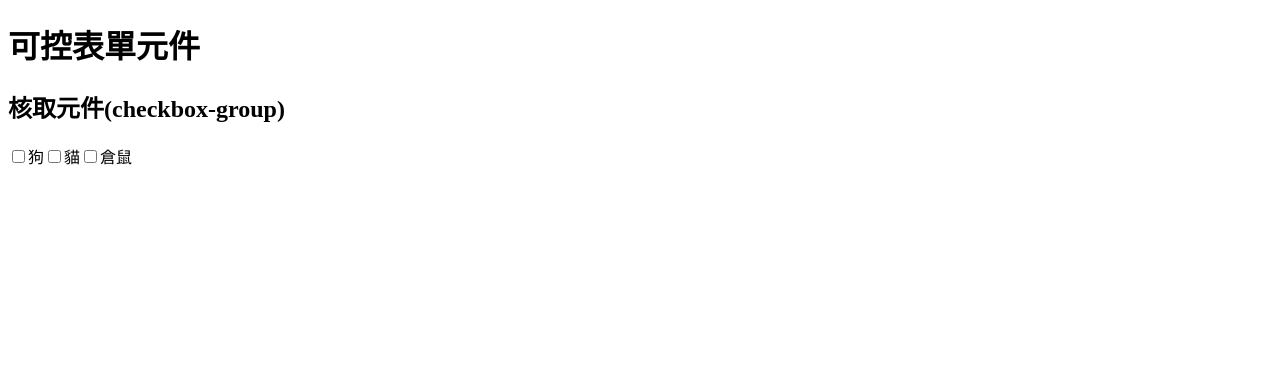
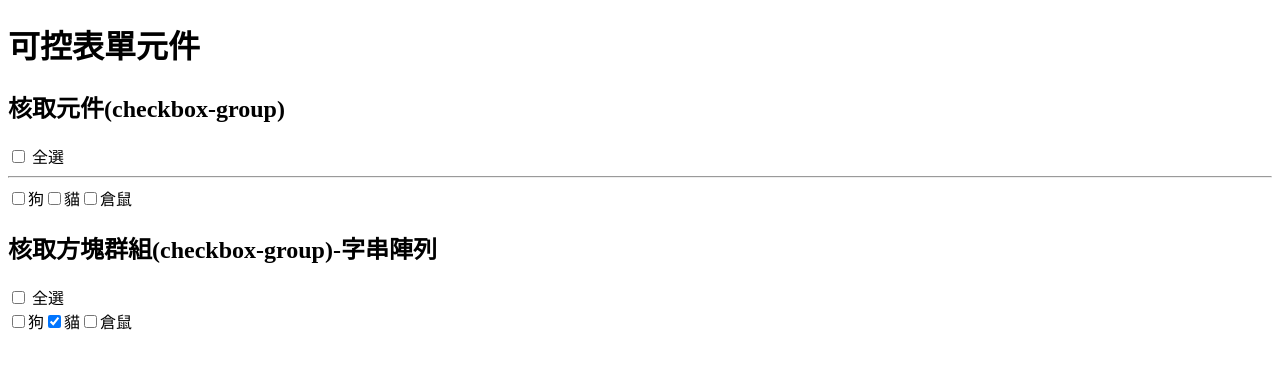
Before and after one commit to FrostAce52/next-base-main, a Next.js app: page /cs-1016/controlled-form in a window 1280 px wide. Shown: the top 368 px of the page. Built offline with nearby package versions, Linux system fonts and the light colour scheme.

Commit message:
controlled-form 08 checkbox-group-string

```diff
--- /dev/null
+++ b/components/controlled-form/my-checkbox-group-string.js
@@ -0,0 +1,65 @@
+import { useState } from 'react'
+
+export default function MyCheckboxGroupString() {
+  // 選項陣列
+  const petOptions = ['狗', '貓', '倉鼠']
+  // 核取方塊群組狀態 - 字串陣列
+  const [myPets, setMyPets] = useState(['貓'])
+
+  // 核取方塊事件函式
+  const handleCheckboxGroup = (e) => {
+    // 宣告方便接下來使用的變數名稱，對應事件觸發目標對象值
+    const etv = e.target.value
+    // 判斷目前是否有在myPets陣列中
+    if (myPets.includes(etv)) {
+      // 如果有 ==> 移出陣列
+      const nextMyPets = myPets.filter((v) => v !== etv)
+      setMyPets(nextMyPets)
+    } else {
+      // 否則 ==> 加入陣列
+      const nextMyPets = [...myPets, etv]
+      setMyPets(nextMyPets)
+    }
+  }
+
+  // 處理全選
+  const handleCheckboxGroupAll = (e) => {
+    if (e.target.checked) {
+      setMyPets(petOptions)
+    } else {
+      setMyPets([])
+    }
+  }
+
+  return (
+    <>
+      <div title="checkbox-group-string-array">
+        <h2>核取方塊群組(checkbox-group)-字串陣列</h2>
+        <div>
+          <input
+            type="checkbox"
+            // 全選是否有勾選，是依照所有myPets狀態裡記錄與所有選項的比對，當myPets中包含所有petOptions選項，就是true
+            // every會測試陣列中所有成員，當每個成員都能通過測試的回調函式，才會回傳true
+            checked={petOptions.every((v) => myPets.includes(v))}
+            onChange={handleCheckboxGroupAll}
+          />{' '}
+          全選
+        </div>
+        {petOptions.map((v, i) => {
+          return (
+            <label key={i}>
+              <input
+                // 要設定value屬性對映v，在事件觸發時目標對象的值是這個
+                value={v}
+                type="checkbox"
+                checked={myPets.includes(v)}
+                onChange={handleCheckboxGroup}
+              />
+              {v}
+            </label>
+          )
+        })}
+      </div>
+    </>
+  )
+}
--- a/components/controlled-form/my-checkbox-group.js
+++ b/components/controlled-form/my-checkbox-group.js
@@ -25,9 +25,28 @@ export default function MyCheckboxGroup(props) {
     setPets(nextPets)
   }
 
+  // 處理全選
+  const handleCheckboxGroupAll = (e) => {
+    // 強制讓所有的選項的checked屬性，和e.target.checked一致
+    const nextPets = pets.map((v, i) => {
+      return { ...v, checked: e.target.checked }
+    })
+
+    setPets(nextPets)
+  }
+
   return (
     <>
       <h2>核取元件(checkbox-group)</h2>
+      <input
+        type="checkbox"
+        // 全選是否有勾選，是依照所有pets狀態裡記錄與所有選項的比對，當pets成員中的checked屬性都是true，就是true
+        // every會測試陣列中所有成員，當每個成員都能通過測試的回調函式，才會回傳true(類似AND/&&)
+        checked={pets.every((v) => v.checked)}
+        onChange={handleCheckboxGroupAll}
+      />{' '}
+      全選
+      <hr />
       {pets.map((v, i) => {
         return (
           <label key={v.id}>
--- a/pages/cs-1016/controlled-form.js
+++ b/pages/cs-1016/controlled-form.js
@@ -3,8 +3,8 @@ import MyInputText from '@/components/controlled-form/my-input-text'
 import MyTextarea from '@/components/controlled-form/my-textarea'
 import MySelect from '@/components/controlled-form/my-select'
 import MyRadioButtonGroup from '@/components/controlled-form/my-radio-button-group'
-
 import MyCheckboxGroup from '@/components/controlled-form/my-checkbox-group'
+import MyCheckboxGroupString from '@/components/controlled-form/my-checkbox-group-string'
 
 export default function ControlledForm() {
   return (
@@ -15,6 +15,7 @@ export default function ControlledForm() {
       {/* <MySelect /> */}
       {/* <MyRadioButtonGroup /> */}
       <MyCheckboxGroup />
+      <MyCheckboxGroupString />
     </>
   )
 }
```
